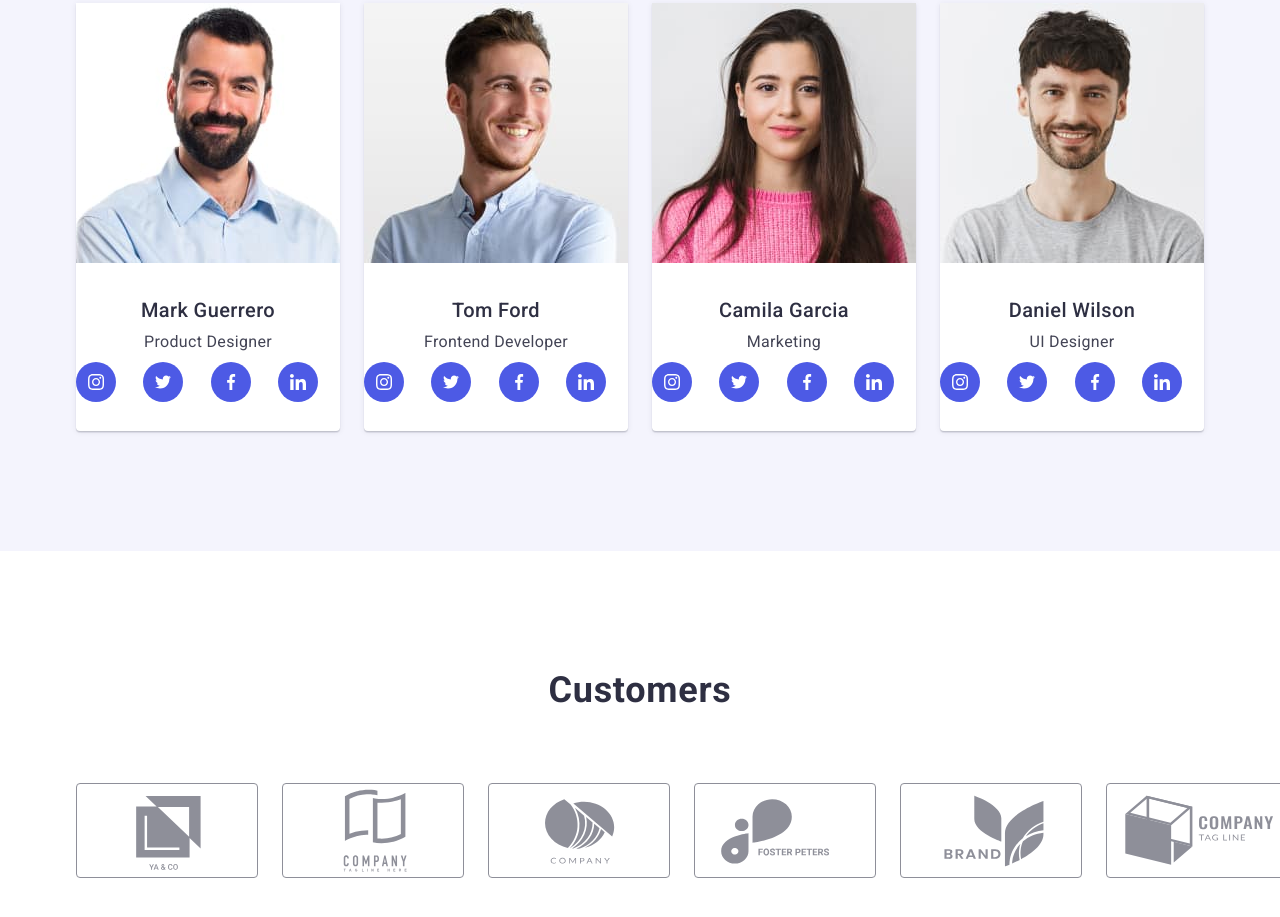
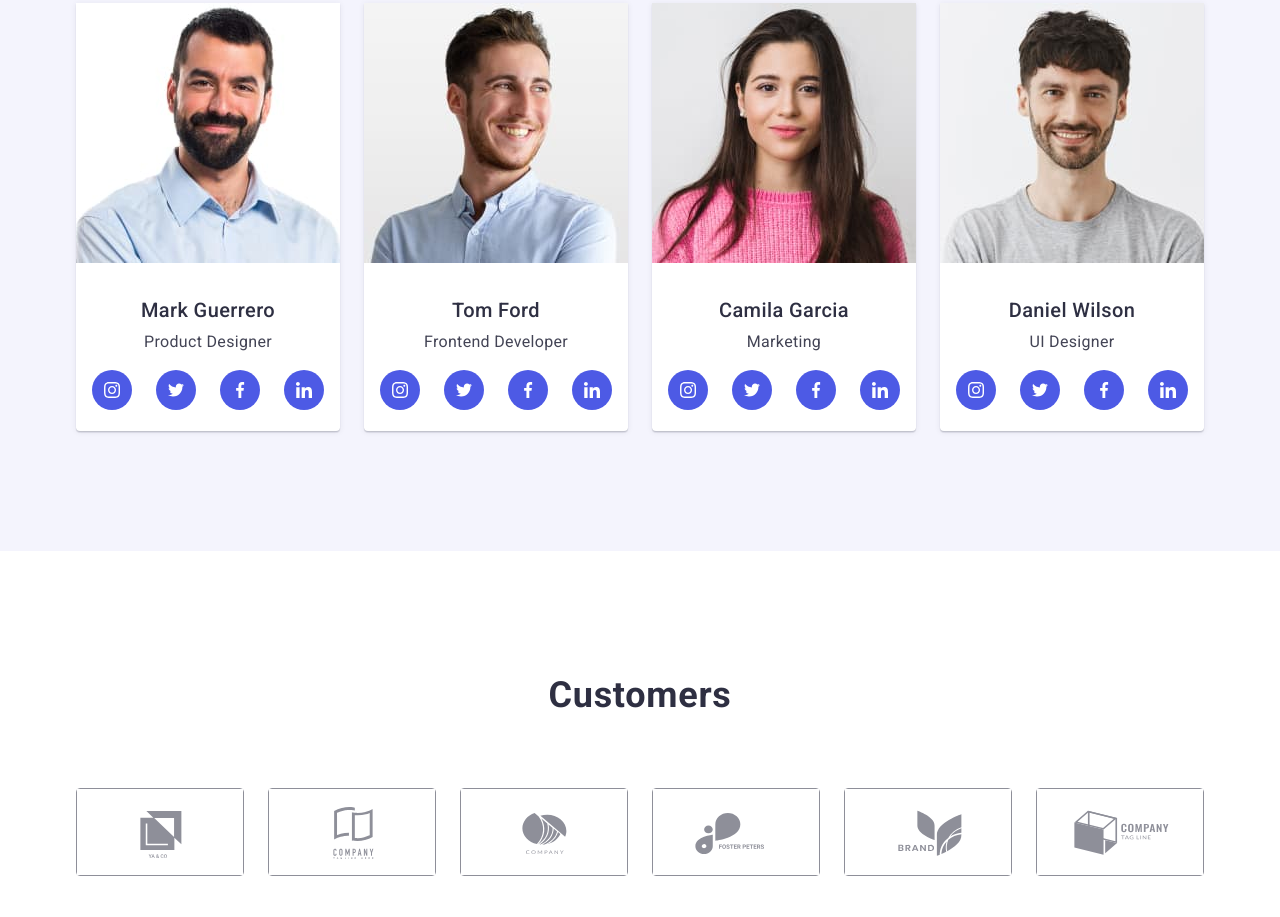
Before and after one commit to kasperinho/homework4, a plain HTML site: page index.html in a window 1280 px wide. Shown: the part 1859-2776 px from the top of the page. Drawn offline with nearby package versions, Linux system fonts and the light colour scheme.

Commit message:
update html and css

```diff
--- a/css/main.css
+++ b/css/main.css
@@ -194,7 +194,11 @@ body {
     font-size: 56px;
     line-height: 1.07;
 
+    width: 496px;
+
     margin-top: 0;
+    margin-left: auto;
+    margin-right: auto;
 
 
     text-align: center;
@@ -275,6 +279,8 @@ body {
     display: block;
 
     height: 112px;
+
+    margin-bottom: 8px;
 
 
     background-repeat: no-repeat;
@@ -457,9 +463,29 @@ body {
     color: var(--title-text-color);
 }
 
-.icon-button {
+.team-icon {
+    margin-top: 8px;
+}
+
+.item-icon {
     width: 40px;
     height: 40px;
+}
+
+.link-list {
+    display: flex;
+    justify-content: center;
+}
+
+.item-icon + .item-icon {
+    margin-left: 24px;
+}
+
+.icon-link {
+    display: flex;
+
+    width: 100%;
+    height: 100%;
 
     padding: 12px;
     margin-top: 8px;
@@ -472,15 +498,18 @@ body {
     background-color: var(--accent-color);
 }
 
-.icon-button .icon {
+.icon-link .icon {
     width: 16px;
     height: 16px;
 }
 
+.icon-link:hover,
+.icon-link:focus {
 
-.team-icon .icon-button:not(:last-child) {
-    margin-right: 24px;
 }
+
+
+
 
 
 
@@ -490,7 +519,10 @@ body {
 
 
 
-.clients-section {}
+.clients-section {
+    padding-top: 125px;
+    padding-bottom: 125px;
+}
 
 .clients-container {
     width: 1158px;
@@ -511,6 +543,7 @@ body {
     line-height: 1.11;
     text-align: center;
     letter-spacing: 0.02em;
+
     text-transform: capitalize;
 
     color: var(--primary-text-color);
@@ -520,9 +553,26 @@ body {
     display: flex;
 }
 
-.clients-button {
+.clients-list .item {
+    width: 168px;
+    height: 88px;
+
     border: 1px solid var(--clients-button-color);
     border-radius: 4px;
+
+}
+
+.clients-list .item:not(:last-child) {
+    margin-right: 24px;
+}
+
+.clients-link {
+    display: flex;
+    justify-content: center;
+    align-items: center;
+
+    width: 100%;
+    height: 100%;
 
     cursor: pointer;
 
@@ -531,15 +581,9 @@ body {
 }
 
 .clients-icon {
-    width: 168px;
-    height: 88px;
+    width: 104px;
+    height: 56px;
 }
-
-.clients-list .item:not(:last-child) {
-    margin-right: 24px;
-}
-
-
 
 
 /*--- Footer ---*/
@@ -548,6 +592,9 @@ body {
 
 
 .page-footer {
+    padding-top: 100px;
+    padding-bottom: 100px;
+
     background-color: var(--primary-text-color);
 }
 
@@ -565,9 +612,9 @@ body {
 }
 
 .footer-div {
-    padding-top: 100px;
-    padding-bottom: 100px;
+
 }
+
 
 .logo-footer {
     font-weight: 800;
@@ -581,6 +628,7 @@ body {
     color: var(--background-team);
 }
 
+
 .text-footer {
     font-weight: 400;
     font-size: 16px;
@@ -589,19 +637,17 @@ body {
 
     display: flex;
 
+    margin: 0;
+
+    margin-top: 16px;
+
     width: 264px;
 
     color: var(--footer-text-color);
 
 }
 
-.footer-title {
-    padding-top: 100px;
-    padding-bottom: 100px;
-}
-
 .social-links {
-    padding-top: 95px;
     margin-left: 120px;
 }
 
@@ -621,27 +667,37 @@ body {
     display: flex;
 }
 
+.social-list .item {
+    width: 40px;
+    height: 40px;
+
+    border: none;
+    border-radius: 50%;
+
+    background-color: rgba(255, 255, 255, 0.1);
+}
+
 .social-list .item:not(:last-child) {
     margin-right: 16px;
 }
 
-.button-footer {
+.link-footer {
     fill: var(--primary-white-color);
 
-    width: 40px;
-    height: 40px;
+    width: 100%;
+    height: 100%;
 
     cursor: pointer;
 
     padding: 0;
     margin: 0;
 
-    border: none;
-    border-radius: 50%;
-    background-color: rgba(255, 255, 255, 0.1);
+    display: flex;
+    justify-content: center;
+    align-items: center;
 }
 
-.button-footer .icon {
+.link-footer .icon {
     width: 24px;
     height: 24px;
 }
--- a/index.html
+++ b/index.html
@@ -46,7 +46,7 @@
 
         <section class="hero-section">
             <div class="hero-container">
-                <h1 class="hero-text">Effective Solutionsfor Your Business</h1>
+                <h1 class="hero-text">Effective Solutions for Your Business</h1>
                 <button type="button" class="hero-button">Order Service</button>
             </div>
         </section>
@@ -113,26 +113,39 @@
                         <h3 class="team-name no-margin">Mark Guerrero</h3>
                         <p class="team-job no-margin">Product Designer</p>
                         <div class="team-icon">
-                            <button class="icon-button">
+                            <ul class="link-list list">
+                                <li class="item-icon">
+                                    <a href="https://www.instagram.com/" class="icon-link">
                                         <svg class="instagram icon">
                                             <use href="./images/symbol-defs.svg#instagram"></use>
                                         </svg>
-                            </button>
-                            <button class="icon-button">
+                                    </a>
+                                </li>
+
+                                <li class="item-icon">
+                                    <a href="https://twitter.com/" class="icon-link">
                                         <svg class="twitter icon">
                                             <use href="./images/symbol-defs.svg#twitter"></use>
                                         </svg>
-                            </button>
-                            <button class="icon-button">
+                                    </a>
+                                </li>
+
+                                <li class="item-icon">
+                                    <a href="https://www.facebook.com/" class="icon-link">
                                         <svg class="facebook icon">
                                             <use href="./images/symbol-defs.svg#facebook"></use>
                                         </svg>
-                            </button>
-                            <button class="icon-button">
+                                    </a>
+                            </li>
+
+                                <li class="item-icon">
+                                    <a href="https://www.linkedin.com/" class="icon-link">
                                         <svg class="linkedin icon">
                                             <use href="./images/symbol-defs.svg#linkedin"></use>
                                         </svg>
-                            </button>
+                                    </a>
+                                </li>
+                            </ul>
                         </div>
                     </li>
                     <li class="item">
@@ -140,26 +153,39 @@
                         <h3 class="team-name no-margin">Tom Ford</h3>
                         <p class="team-job no-margin">Frontend Developer</p>
                         <div class="team-icon">
-                            <button class="icon-button">
+                            <ul class="link-list list">
+                                <li class="item-icon">
+                                    <a href="https://www.instagram.com/" class="icon-link">
                                         <svg class="instagram icon">
                                             <use href="./images/symbol-defs.svg#instagram"></use>
                                         </svg>
-                            </button>
-                            <button class="icon-button">
+                                    </a>
+                                </li>
+
+                                <li class="item-icon">
+                                    <a href="https://twitter.com/" class="icon-link">
                                         <svg class="twitter icon">
                                             <use href="./images/symbol-defs.svg#twitter"></use>
                                         </svg>
-                            </button>
-                            <button class="icon-button">
+                                    </a>
+                                </li>
+
+                                <li class="item-icon">
+                                    <a href="https://www.facebook.com/" class="icon-link">
                                         <svg class="facebook icon">
                                             <use href="./images/symbol-defs.svg#facebook"></use>
                                         </svg>
-                            </button>
-                            <button class="icon-button">
+                                    </a>
+                                </li>
+
+                                <li class="item-icon">
+                                    <a href="https://www.linkedin.com/" class="icon-link">
                                         <svg class="linkedin icon">
                                             <use href="./images/symbol-defs.svg#linkedin"></use>
                                         </svg>
-                            </button>
+                                    </a>
+                                </li>
+                            </ul>
                         </div>
                     </li>
                     <li class="item">
@@ -167,26 +193,39 @@
                         <h3 class="team-name no-margin">Camila Garcia</h3>
                         <p class="team-job no-margin">Marketing</p>
                         <div class="team-icon">
-                            <button class="icon-button">
+                            <ul class="link-list list">
+                                <li class="item-icon">
+                                    <a href="https://www.instagram.com/" class="icon-link">
                                         <svg class="instagram icon">
                                             <use href="./images/symbol-defs.svg#instagram"></use>
                                         </svg>
-                            </button>
-                            <button class="icon-button">
+                                    </a>
+                                </li>
+
+                                <li class="item-icon">
+                                    <a href="https://twitter.com/" class="icon-link">
                                         <svg class="twitter icon">
                                             <use href="./images/symbol-defs.svg#twitter"></use>
                                         </svg>
-                            </button>
-                            <button class="icon-button">
+                                    </a>
+                                </li>
+
+                                <li class="item-icon">
+                                    <a href="https://www.facebook.com/" class="icon-link">
                                         <svg class="facebook icon">
                                             <use href="./images/symbol-defs.svg#facebook"></use>
                                         </svg>
-                            </button>
-                            <button class="icon-button">
+                                    </a>
+                                </li>
+
+                                <li class="item-icon">
+                                    <a href="https://www.linkedin.com/" class="icon-link">
                                         <svg class="linkedin icon">
                                             <use href="./images/symbol-defs.svg#linkedin"></use>
                                         </svg>
-                            </button>
+                                    </a>
+                                </li>
+                            </ul>
                         </div>
                     </li>
                     <li class="item">
@@ -194,26 +233,39 @@
                         <h3 class="team-name no-margin">Daniel Wilson</h3>
                         <p class="team-job no-margin">UI Designer</p>
                         <div class="team-icon">
-                            <button class="icon-button">
+                            <ul class="link-list list">
+                                <li class="item-icon">
+                                    <a href="https://www.instagram.com/" class="icon-link">
                                         <svg class="instagram icon">
                                             <use href="./images/symbol-defs.svg#instagram"></use>
                                         </svg>
-                            </button>
-                            <button class="icon-button">
+                                    </a>
+                                </li>
+
+                                <li class="item-icon">
+                                    <a href="https://twitter.com/" class="icon-link">
                                         <svg class="twitter icon">
                                             <use href="./images/symbol-defs.svg#twitter"></use>
                                         </svg>
-                            </button>
-                            <button class="icon-button">
+                                    </a>
+                                </li>
+
+                                <li class="item-icon">
+                                    <a href="https://www.facebook.com/" class="icon-link">
                                         <svg class="facebook icon">
                                             <use href="./images/symbol-defs.svg#facebook"></use>
                                         </svg>
-                            </button>
-                            <button class="icon-button">
+                                    </a>
+                                </li>
+
+                                <li class="item-icon">
+                                    <a href="https://www.linkedin.com/" class="icon-link">
                                         <svg class="linkedin icon">
                                             <use href="./images/symbol-defs.svg#linkedin"></use>
                                         </svg>
-                            </button>
+                                    </a>
+                                </li>
+                            </ul>
                         </div>
                     </li>
                 </ul>
@@ -225,46 +277,46 @@
                 <h2 class="clients-title">Customers</h2>
                 <ul class="clients-list list">
                     <li class="item">
-                        <button class="clients-button">
-                            <svg class="clients-icon">
+                        <a href="" class="clients-link">
+                            <svg class="clients-icon" width="104" height="56">
                                 <use href="./images/symbol-defs.svg#client1"></use>
                             </svg>
-                        </button>
+                        </a>
                     </li>
                     <li class="item">
-                        <button class="clients-button">
-                            <svg class="clients-icon">
+                        <a href="" class="clients-link">
+                            <svg class="clients-icon" width="104" height="56">
                                 <use href="./images/symbol-defs.svg#client2"></use>
                             </svg>
-                        </button>
+                        </a>
                     </li>
                     <li class="item">
-                        <button class="clients-button">
-                            <svg class="clients-icon">
+                        <a href="" class="clients-link">
+                            <svg class="clients-icon" width="104" height="56">
                                 <use href="./images/symbol-defs.svg#client3"></use>
                             </svg>
-                        </button>
+                        </a>
                     </li>
                     <li class="item">
-                        <button class="clients-button">
-                            <svg class="clients-icon">
+                        <a href="" class="clients-link">
+                            <svg class="clients-icon" width="104" height="56">
                                 <use href="./images/symbol-defs.svg#client4"></use>
                             </svg>
-                        </button>
+                        </a>
                     </li>
                     <li class="item">
-                        <button class="clients-button">
-                            <svg class="clients-icon">
+                        <a href="" class="clients-link">
+                            <svg class="clients-icon" width="104" height="56">
                                 <use href="./images/symbol-defs.svg#client5"></use>
                             </svg>
-                        </button>
+                        </a>
                     </li>
                     <li class="item">
-                        <button class="clients-button">
-                            <svg class="clients-icon">
+                        <a href="" class="clients-link">
+                            <svg class="clients-icon" width="104" height="56">
                                 <use href="./images/symbol-defs.svg#client6"></use>
                             </svg>
-                        </button>
+                        </a>
                     </li>
                 </ul>
             </div>
@@ -284,35 +336,35 @@
             </div>
 
             <div class="social-links">
-                <h2 class="social-title">Social media</h2>
+                <p class="social-title">Social media</p>
                 <ul class="social-list list">
                     <li class="item">
-                        <button class="button-footer">
+                        <a href="https://www.instagram.com/" class="link-footer">
                             <svg class="instagram icon">
                                 <use href="./images/symbol-defs.svg#instagram"></use>
                             </svg>
-                        </button>
+                        </a>
                     </li>
                     <li class="item">
-                        <button class="button-footer">
+                        <a href="https://twitter.com/" class="link-footer">
                             <svg class="twitter icon">
                                 <use href="./images/symbol-defs.svg#twitter"></use>
                             </svg>
-                        </button>
+                        </a>
                     </li>
                     <li class="item">
-                        <button class="button-footer">
+                        <a href="https://www.facebook.com/" class="link-footer">
                             <svg class="facebook icon">
                                 <use href="./images/symbol-defs.svg#facebook"></use>
                             </svg>
-                        </button>
+                        </a>
                     </li>
                     <li class="item">
-                        <button class="button-footer">
+                        <a href="https://www.linkedin.com/" class="link-footer">
                             <svg class="linkedin icon">
                                 <use href="./images/symbol-defs.svg#linkedin"></use>
                             </svg>
-                        </button>
+                        </a>
                     </li>
                 </ul>
             </div>
```
Also changed, not shown: css/styles.css (+50 -27 lines), portfolio.html (+27 -9 lines). Lines whose indentation alone changed are shown as unchanged.
